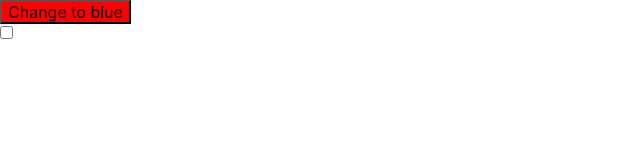
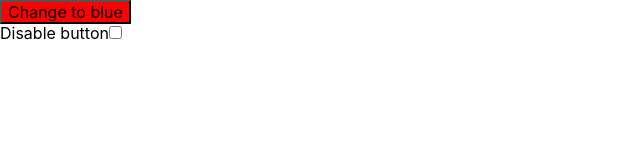
Before and after one commit to react-testing-library/color-button, a React app: page / in a window 1280 px wide. Shown: the top 160 px of the page, without its empty margins (0-640 px from the left). Built offline with nearby package versions, Linux system fonts and the light colour scheme.

Commit message:
add label to checkbox

```diff
--- a/src/App.jsx
+++ b/src/App.jsx
@@ -15,8 +15,10 @@
         Change to {isRed ? 'blue' : 'red'}
       </button>
       <div>
+        <label htmlFor="enable-button-checkbox">Disable button</label>
         <input
           type="checkbox"
+          id="enable-button-checkbox"
           value={disabled}
           aria-checked={disabled}
           onChange={({ target: { checked } }) => {
```
Also changed, not shown: 1 other file (tests, documents, lock files or other folders).
